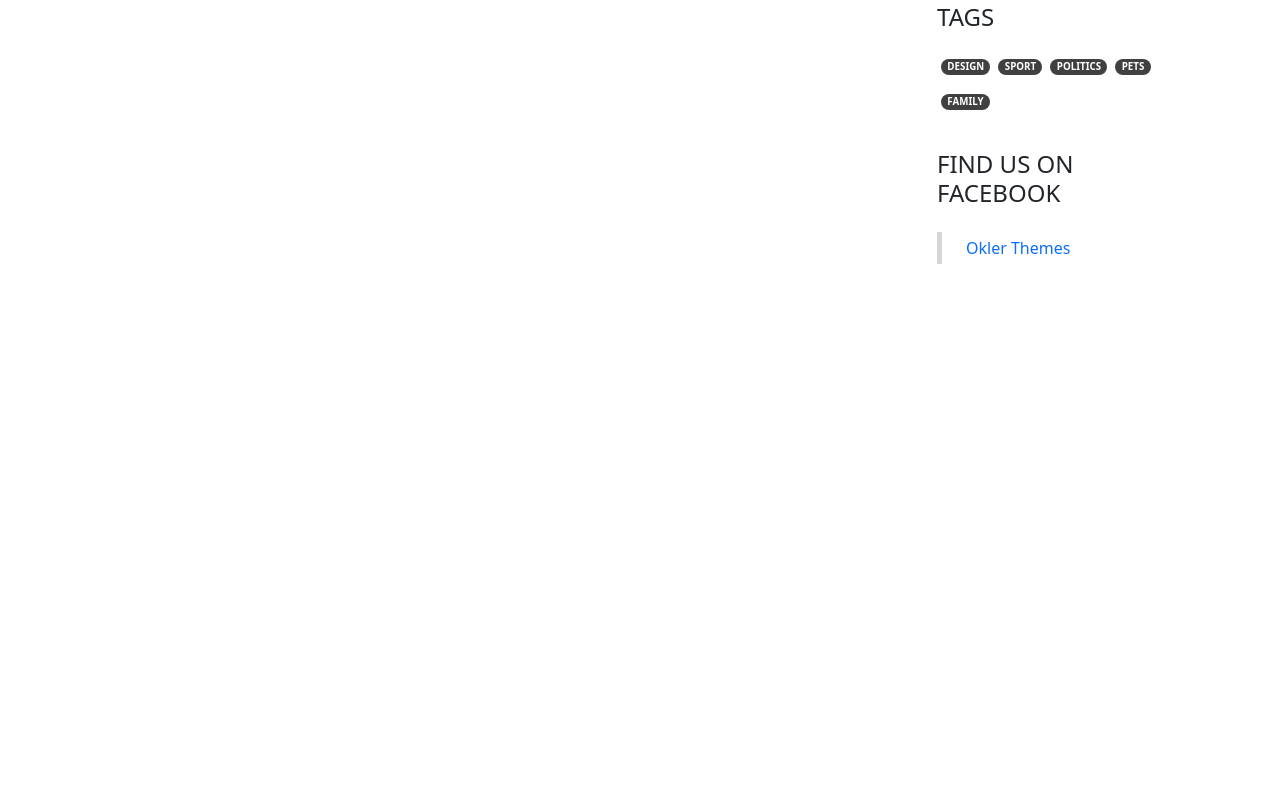
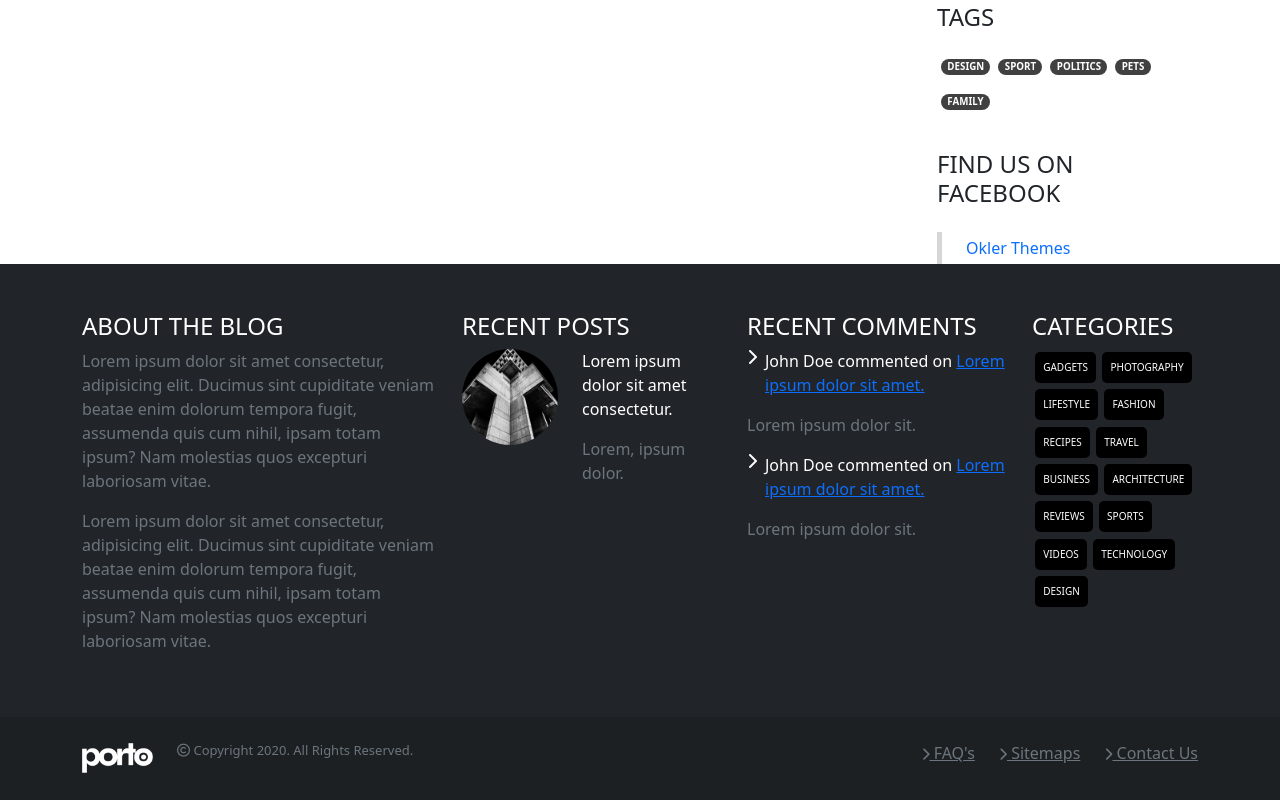
Before and after one commit to Benedetto-Bonaccorso/proj-html-vuejs, a Vue app: page / in a window 1280 px wide. Shown: the part 2004-2804 px from the top of the page. Before the commit the page ends 2268 px from the top, so only its background shows below. Built offline with nearby package versions, Linux system fonts and the light colour scheme.

Commit message:
scheletro html completo

```diff
--- a/src/App.vue
+++ b/src/App.vue
@@ -2,11 +2,13 @@
   import { state } from './state.js'
   import SiteHeader from "./components/SiteHeader.vue"
   import SiteMain from './components/SiteMain.vue'
+  import SiteFooter from "./components/SiteFooter.vue"
   export default{
     name: "app",
     components:{
       SiteHeader,
-      SiteMain
+      SiteMain,
+      SiteFooter,
     },
     data(){
       return{
@@ -22,6 +24,7 @@
 <template>
   <SiteHeader />
   <SiteMain />
+  <SiteFooter />
 </template>
 
 <style lang="scss">
--- /dev/null
+++ b/src/components/PageBottom.vue
@@ -0,0 +1,23 @@
+<script>
+    export default{
+        name: "PageBottom",
+    }
+</script>
+<template>
+    <div id="pageBottom" class="">
+        <div class="container d-flex justify-content-between py-4">
+            <div class="bottom-left d-flex align-items-center">
+                <img src="../assets/logo-footer.png" alt="" class="bottom-logo me-4">
+                <p class="text-muted font-small"><i class="fa-regular fa-copyright"></i> Copyright 2020. All Rights Reserved.</p>
+            </div>
+            <div class="bottom-right">
+                <a href="#" class="text-muted"><i class="fa-solid fa-chevron-right font-small"></i> FAQ's</a>
+                <a href="#" class="text-muted mx-4"><i class="fa-solid fa-chevron-right font-small"></i> Sitemaps</a>
+                <a href="#" class="text-muted"><i class="fa-solid fa-chevron-right font-small"></i> Contact Us</a>
+            </div>
+        </div>
+    </div>
+</template>
+<script>
+
+</script>
--- /dev/null
+++ b/src/components/SiteFooter.vue
@@ -0,0 +1,121 @@
+<script>
+    import PageBottom from './PageBottom.vue';
+    export default{
+        name: "SiteFooter",
+        components: {
+            PageBottom
+        },
+
+    }
+</script>
+<template>
+    <div id="pageFooter" class="py-5">
+        <div class="container">
+            <div class="row">
+                <div class="col-4">
+                    <h4 class="text-white">
+                        ABOUT THE BLOG
+                    </h4>
+                    <p class="text-muted">
+                        Lorem ipsum dolor sit amet consectetur, adipisicing elit. Ducimus sint cupiditate veniam beatae enim dolorum tempora fugit, assumenda quis cum nihil, ipsam totam ipsum? Nam molestias quos excepturi laboriosam vitae.
+                    </p>
+                    <p class="text-muted">
+                        Lorem ipsum dolor sit amet consectetur, adipisicing elit. Ducimus sint cupiditate veniam beatae enim dolorum tempora fugit, assumenda quis cum nihil, ipsam totam ipsum? Nam molestias quos excepturi laboriosam vitae.
+                    </p>
+                </div>
+                <div class="col-3">
+                    <h4 class="text-white">
+                        RECENT POSTS
+                    </h4>
+                    <div class="recent-post d-flex">
+                        <img src="../assets/29415304_166583630713703_1032667922171953152_n.jpg" alt="" class="post-pfp me-4">
+                        <div class="recent-post-info">
+                            <p class="text-white">
+                                Lorem ipsum dolor sit amet consectetur.
+                            </p>
+                            <p class="text-muted">
+                                Lorem, ipsum dolor.
+                            </p>
+                        </div>
+                    </div>
+                </div>
+                <div class="col-3">
+                    <h4 class="text-white">
+                        RECENT COMMENTS
+                    </h4>
+                    <div class="recent-comment text-white my-2">
+                        <div class="recent-comment-body d-flex">
+                            <i class="fa-solid fa-chevron-right pe-2"></i>
+                            <p>
+                                <span class="text-bold">John Doe</span>
+                                commented on
+                                <a href="#">Lorem ipsum dolor sit amet.</a>
+                            </p>
+                        </div>
+                        <p class="text-muted">
+                            Lorem ipsum dolor sit.
+                        </p>
+                    </div>
+                    <div class="recent-comment text-white my-2">
+                        <div class="recent-comment-body d-flex">
+                            <i class="fa-solid fa-chevron-right pe-2"></i>
+                            <p>
+                                <span class="text-bold">John Doe</span>
+                                commented on
+                                <a href="#">Lorem ipsum dolor sit amet.</a>
+                            </p>
+                        </div>
+                        <p class="text-muted">
+                            Lorem ipsum dolor sit.
+                        </p>
+                    </div>
+                </div>
+                <div class="col-2">
+                    <h4 class="text-white">CATEGORIES</h4>
+                    <div class="categories d-flex flex-wrap text-white">
+                        <div class="category">
+                            GADGETS
+                        </div>
+                        <div class="category">
+                            PHOTOGRAPHY
+                        </div>
+                        <div class="category">
+                            LIFESTYLE
+                        </div>
+                        <div class="category">
+                            FASHION
+                        </div>
+                        <div class="category">
+                            RECIPES
+                        </div>
+                        <div class="category">
+                            TRAVEL
+                        </div>
+                        <div class="category">
+                            BUSINESS
+                        </div>
+                        <div class="category">
+                            ARCHITECTURE
+                        </div>
+                        <div class="category">
+                            REVIEWS
+                        </div>
+                        <div class="category">
+                            SPORTS
+                        </div>
+                        <div class="category">
+                            VIDEOS
+                        </div>
+                        <div class="category">
+                            TECHNOLOGY
+                        </div>
+                        <div class="category">
+                            DESIGN
+                        </div>
+                    </div>
+                </div>
+            </div>
+        </div>
+    </div>
+    <PageBottom />
+</template>
--- a/src/style.scss
+++ b/src/style.scss
@@ -139,3 +139,28 @@ img{
     color: white;
     font-weight: bold;
 }
+
+#pageFooter{
+    background-color: var(--bg-darker-gray);
+}
+
+.post-pfp{
+    height: 6rem;
+    border-radius: 50px;
+}
+
+#pageBottom{
+    background-color: var(--bg-off-black);
+}
+
+.category{
+    font-size: x-small;
+    background-color: var(--bg-black);
+    padding: 0.5rem;
+    margin: 0.2rem;
+    border-radius: 5px;
+}
+
+.bottom-logo{
+    height: 2rem;
+}
```
